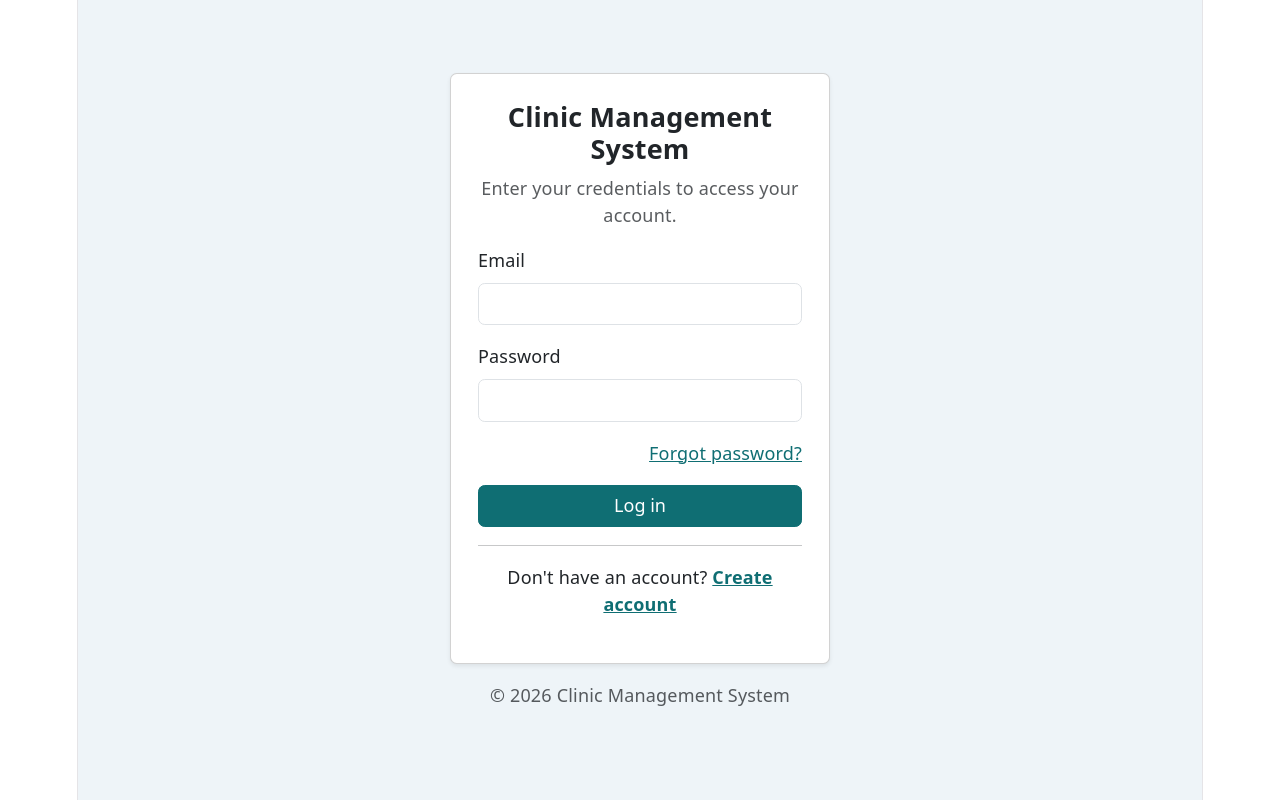
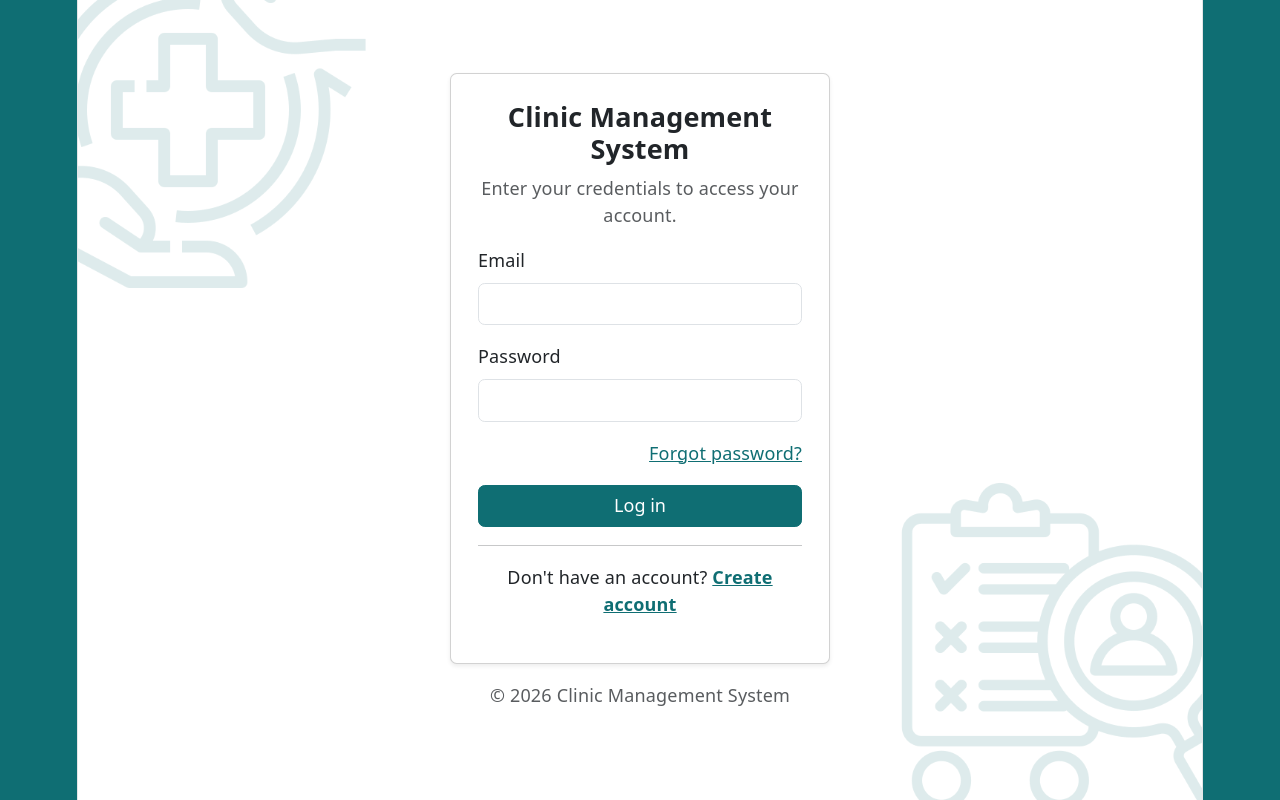
Before and after one commit to dajmus/systems-3-implementation, a React app in the folder frontend/: page / in a window 1280 px wide. Built offline with nearby package versions, Linux system fonts and the light colour scheme; the HTML template or start-up script is replaced by a standard one.

Commit message:
added images to the login screen and bg color

```diff
--- a/frontend/src/pages/Login.css
+++ b/frontend/src/pages/Login.css
@@ -1,3 +1,7 @@
+body {
+  background-color: #0f6e73 !important;
+}
+
 .btn.loginbutton {
   background-color: #0f6e73;
   border-color: #0f6e73;
--- a/frontend/src/pages/Login.jsx
+++ b/frontend/src/pages/Login.jsx
@@ -1,5 +1,7 @@
 import { useState } from 'react';
 import './Login.css';
+import clinicBg from '../assets/clinicbackground.png';
+import recruitmentBg from '../assets/recruitmentbackground.png';
 
 export default function Login({ onSwitchToRegister }) {
   const [email, setEmail] = useState('');
@@ -34,8 +36,9 @@ export default function Login({ onSwitchToRegister }) {
   };
 
   return (
-    <div className="min-vh-100 d-flex align-items-center justify-content-center" style={{ backgroundColor: '#eef4f8' }}>
-      <div className="text-center">
+<div className="min-vh-100 d-flex align-items-center justify-content-center position-relative overflow-hidden" style={{ backgroundColor: '#ffffff' }}>
+  <img src={clinicBg} alt="" style={{ position: 'absolute', top: -80, left: -80, width: 380, pointerEvents: 'none' }} />
+  <img src={recruitmentBg} alt="" style={{ position: 'absolute', bottom: -60, right: -60, width: 380, pointerEvents: 'none' }} />      <div className="text-center">
         <div className="card p-4 shadow-sm" style={{ maxWidth: '380px' }}>
           <h4 className="fw-bold">Clinic Management System</h4>
           <p className="text-muted">Enter your credentials to access your account.</p>
--- a/frontend/src/pages/Register.css
+++ b/frontend/src/pages/Register.css
@@ -1,11 +1,13 @@
-.registerbutton {
+.btn.registerbutton {
   background-color: #0f6e73;
   border-color: #0f6e73;
 }
-.registerbutton:hover {
+
+.btn.registerbutton:hover {
   background-color: #0c5a5e;
   border-color: #0c5a5e;
 }
+
 .linklogin {
   color: #0f6e73;
 }
```
Also changed, not shown: frontend/src/assets/clinicbackground.png (added), frontend/src/assets/recruitmentbackground.png (added).
